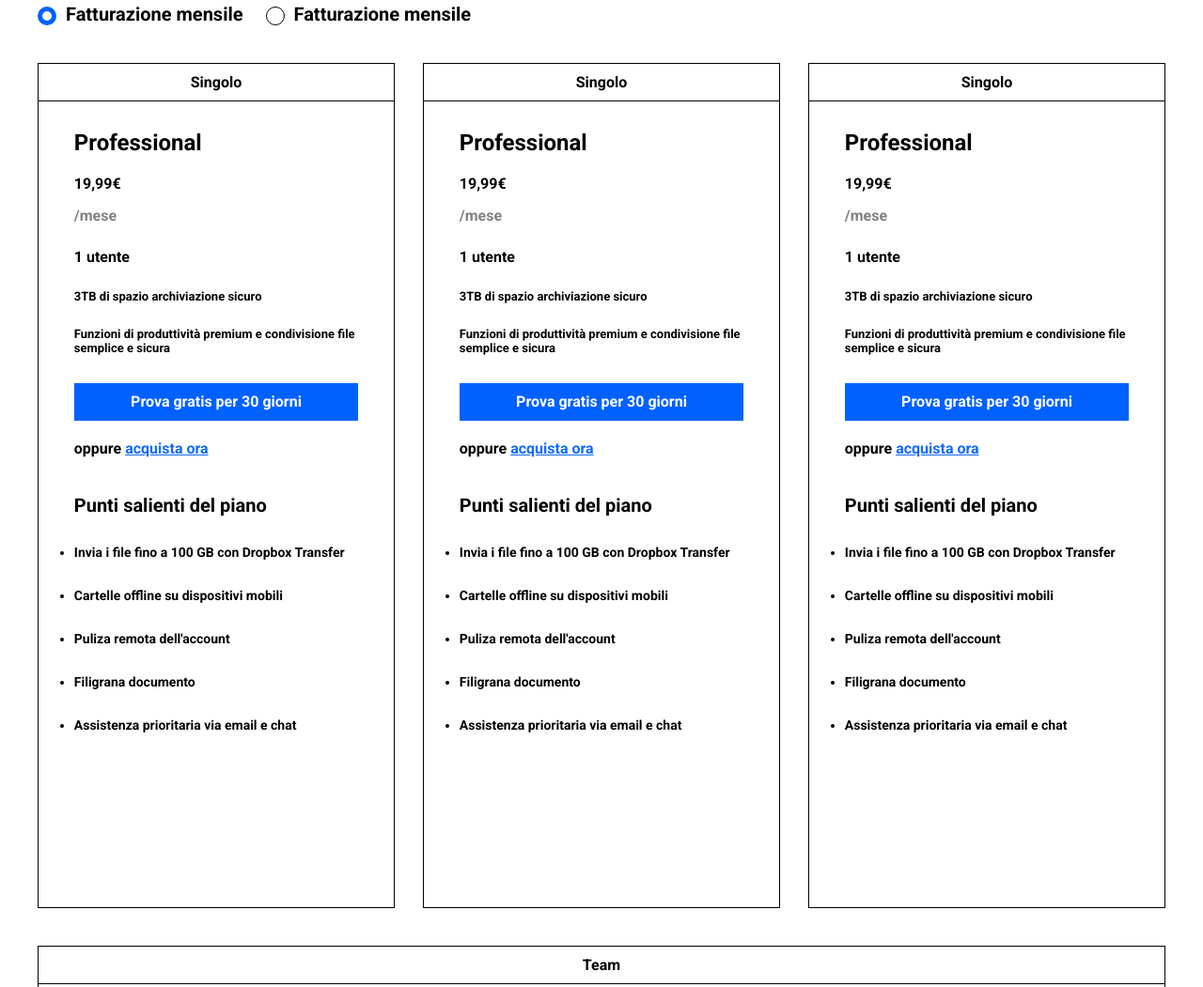
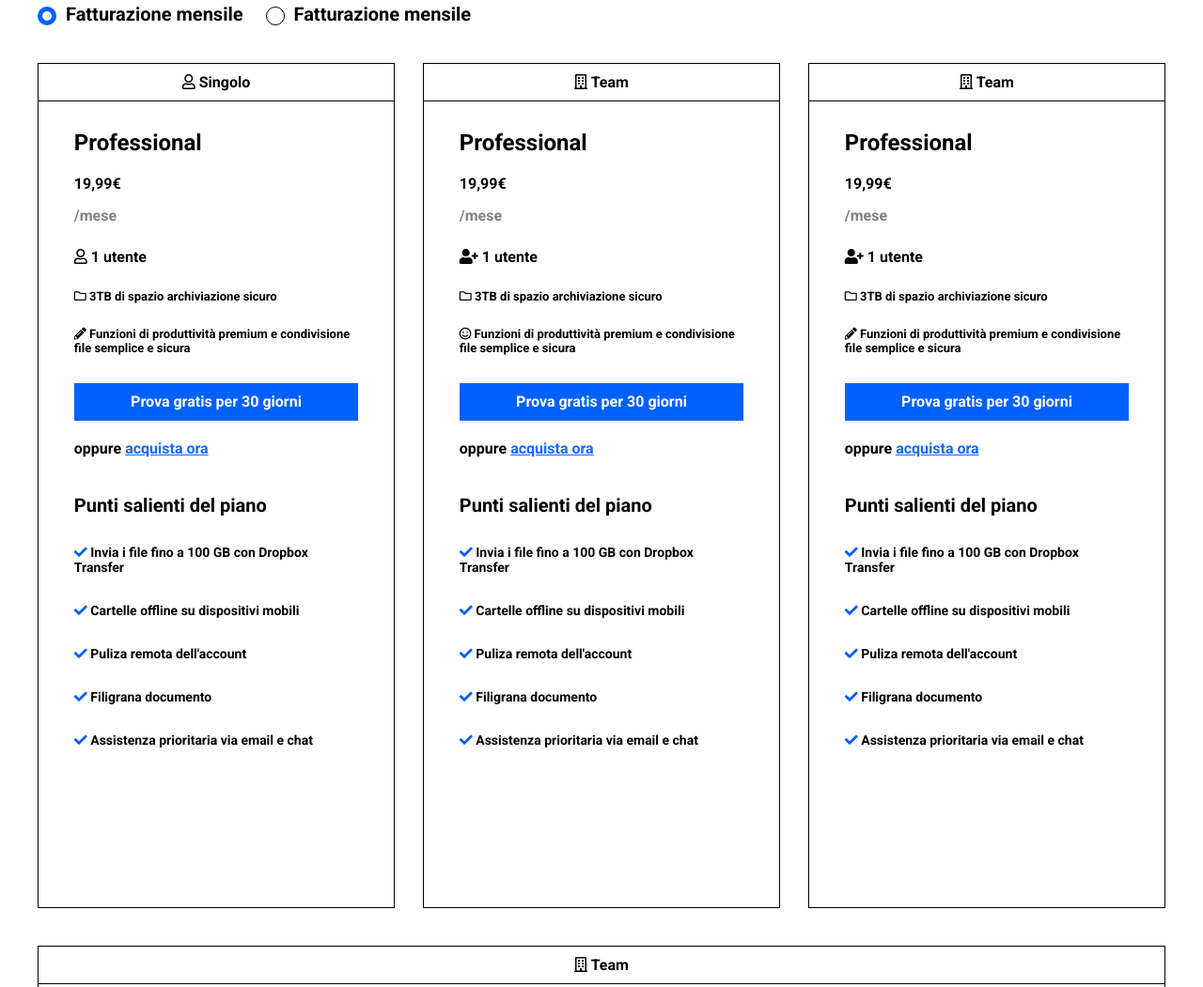
Before and after one commit to Marzio95/htmlcss-dropbox, a plain HTML site: page index.html in a window 1280 px wide. Shown: the part 970-2021 px from the top of the page at 94% size. Drawn offline with Linux system fonts and the light colour scheme.

Commit message:
inserisco le icone con font awesome

```diff
--- a/css/style.css
+++ b/css/style.css
@@ -239,6 +239,7 @@ path{
     font-size: small;
 }
 
+
 .try-it{
     width: 100%;
     height: 40px;
@@ -256,11 +257,21 @@ path{
 
 .ul-colonna{
     margin-top: 20px;
+    list-style: none;
+}
+
+
+.vuoto{
+    height: 40px;
 }
 
 .li-colonna{
     margin-top: 30px;
     font-size: 14px;
+}
+
+.fa-check{
+    color:#0061ff
 }
 
 .tit-ul{
--- a/index.html
+++ b/index.html
@@ -11,6 +11,7 @@
     <link rel="preconnect" href="https://fonts.googleapis.com">
     <link rel="preconnect" href="https://fonts.gstatic.com" crossorigin>
     <link href="https://fonts.googleapis.com/css2?family=Roboto:wght@700&display=swap" rel="stylesheet">
+    <link rel="stylesheet" href="https://cdnjs.cloudflare.com/ajax/libs/font-awesome/5.15.3/css/all.min.css">
 
 
 </head>
@@ -88,77 +89,81 @@
             </div>
 
             <div class="vertical-col">
-                <div class="titolo-col">Singolo</div>
+                <div class="titolo-col"><i class="far fa-user"></i> Singolo</div>
                 <div class="testo-col">
                     <h2 class="h2-col">Professional</h2>
                     <div class="prezzo">19,99€</div>
                     <div class="mesi">/mese</div>
-                    <div class="utente">1 utente</div>
-                    <div class="tera utente">3TB di spazio archiviazione sicuro</div>
-                    <div class="tera utente">Funzioni di produttività premium e condivisione file semplice e sicura
+                    <div class="utente"><i class="far fa-user"></i> 1 utente</div>
+                    <div class="tera utente"><i class="far fa-folder"></i> 3TB di spazio archiviazione sicuro</div>
+                    <div class="tera utente"><i class="fas fa-pencil-alt"></i> Funzioni di produttività premium e condivisione file semplice e sicura
+                    </div>
+                    <a class="link bkg-btt-link try-it" href="#">Prova gratis per 30 giorni</a>
+                    <div class="buy-now">oppure <a class="celeste" href="#">acquista ora</a></div>
+                    <br>
+                    <ul class="ul-colonna last-child"><span class="tit-ul">Punti salienti del piano</span>
+                        <li class="li-colonna"></i><i class="fas fa-check"></i>  Invia i file fino a 100 GB con Dropbox Transfer</li>
+                        <li class="li-colonna"></i><i class="fas fa-check"></i>  Cartelle offline su dispositivi mobili</li>
+                        <li class="li-colonna"></i><i class="fas fa-check"></i>  Puliza remota dell'account</li>
+                        <li class="li-colonna"></i><i class="fas fa-check"></i>  Filigrana documento</li>
+                        <li class="li-colonna"></i><i class="fas fa-check"></i>  Assistenza prioritaria via email e chat</li>
+
+                    </ul>
+                    <div class="vuoto"></div>
+                </div>
+            </div>
+
+            <div class="vertical-col marg-mid">
+                <div class="titolo-col"><i class="far fa-building"></i> Team</div>
+                <div class="testo-col">
+                    <h2 class="h2-col">Professional</h2>
+                    <div class="prezzo">19,99€</div>
+                    <div class="mesi">/mese</div>
+                    <div class="utente"><i class="fas fa-user-plus"></i> 1 utente</div>
+                    <div class="tera utente"><i class="far fa-folder"></i> 3TB di spazio archiviazione sicuro</div>
+                    <div class="tera utente"><i class="far fa-smile"></i> Funzioni di produttività premium e condivisione file semplice e sicura
                     </div>
                     <a class="link bkg-btt-link try-it" href="#">Prova gratis per 30 giorni</a>
                     <div class="buy-now">oppure <a class="celeste" href="#">acquista ora</a></div>
                     <br>
                     <ul class="ul-colonna"><span class="tit-ul">Punti salienti del piano</span>
-                        <li class="li-colonna">Invia i file fino a 100 GB con Dropbox Transfer</li>
-                        <li class="li-colonna">Cartelle offline su dispositivi mobili</li>
-                        <li class="li-colonna">Puliza remota dell'account</li>
-                        <li class="li-colonna">Filigrana documento</li>
-                        <li class="li-colonna">Assistenza prioritaria via email e chat</li>
+                        <li class="li-colonna"><i class="fas fa-check"></i> Invia i file fino a 100 GB con Dropbox Transfer</li>
+                        <li class="li-colonna"><i class="fas fa-check"></i> Cartelle offline su dispositivi mobili</li>
+                        <li class="li-colonna"><i class="fas fa-check"></i> Puliza remota dell'account</li>
+                        <li class="li-colonna"><i class="fas fa-check"></i> Filigrana documento</li>
+                        <li class="li-colonna"><i class="fas fa-check"></i> Assistenza prioritaria via email e chat</li>
+
                     </ul>
                 </div>
             </div>
 
-            <div class="vertical-col marg-mid">
-                <div class="titolo-col">Singolo</div>
+            <div class="vertical-col">
+                <div class="titolo-col"><i class="far fa-building"></i> Team</div>
                 <div class="testo-col">
                     <h2 class="h2-col">Professional</h2>
                     <div class="prezzo">19,99€</div>
                     <div class="mesi">/mese</div>
-                    <div class="utente">1 utente</div>
-                    <div class="tera utente">3TB di spazio archiviazione sicuro</div>
-                    <div class="tera utente">Funzioni di produttività premium e condivisione file semplice e sicura
+                    <div class="utente"><i class="fas fa-user-plus"></i> 1 utente</div>
+                    <div class="tera utente"><i class="far fa-folder"></i> 3TB di spazio archiviazione sicuro</div>
+                    <div class="tera utente"><i class="fas fa-pencil-alt"></i> Funzioni di produttività premium e condivisione file semplice e sicura
                     </div>
                     <a class="link bkg-btt-link try-it" href="#">Prova gratis per 30 giorni</a>
                     <div class="buy-now">oppure <a class="celeste" href="#">acquista ora</a></div>
                     <br>
                     <ul class="ul-colonna"><span class="tit-ul">Punti salienti del piano</span>
-                        <li class="li-colonna">Invia i file fino a 100 GB con Dropbox Transfer</li>
-                        <li class="li-colonna">Cartelle offline su dispositivi mobili</li>
-                        <li class="li-colonna">Puliza remota dell'account</li>
-                        <li class="li-colonna">Filigrana documento</li>
-                        <li class="li-colonna">Assistenza prioritaria via email e chat</li>
-                    </ul>
-                </div>
-            </div>
+                        <li class="li-colonna"><i class="fas fa-check"></i> Invia i file fino a 100 GB con Dropbox Transfer</li>
+                        <li class="li-colonna"><i class="fas fa-check"></i> Cartelle offline su dispositivi mobili</li>
+                        <li class="li-colonna"><i class="fas fa-check"></i> Puliza remota dell'account</li>
+                        <li class="li-colonna"><i class="fas fa-check"></i> Filigrana documento</li>
+                        <li class="li-colonna"><i class="fas fa-check"></i> Assistenza prioritaria via email e chat</li>
 
-            <div class="vertical-col">
-                <div class="titolo-col">Singolo</div>
-                <div class="testo-col">
-                    <h2 class="h2-col">Professional</h2>
-                    <div class="prezzo">19,99€</div>
-                    <div class="mesi">/mese</div>
-                    <div class="utente">1 utente</div>
-                    <div class="tera utente">3TB di spazio archiviazione sicuro</div>
-                    <div class="tera utente">Funzioni di produttività premium e condivisione file semplice e sicura
-                    </div>
-                    <a class="link bkg-btt-link try-it" href="#">Prova gratis per 30 giorni</a>
-                    <div class="buy-now">oppure <a class="celeste" href="#">acquista ora</a></div>
-                    <br>
-                    <ul class="ul-colonna"><span class="tit-ul">Punti salienti del piano</span>
-                        <li class="li-colonna">Invia i file fino a 100 GB con Dropbox Transfer</li>
-                        <li class="li-colonna">Cartelle offline su dispositivi mobili</li>
-                        <li class="li-colonna">Puliza remota dell'account</li>
-                        <li class="li-colonna">Filigrana documento</li>
-                        <li class="li-colonna">Assistenza prioritaria via email e chat</li>
                     </ul>
                 </div>
             </div>
 
             <!-- creo un div per l'ufficio contatti con titolo link e testo -->
             <div class="row-team">
-                <div class="titolo-col">Team</div>
+                <div class="titolo-col"><i class="far fa-building"></i> Team</div>
                 <div class="witdh90 riga">
                     <h3 class="titolo3 inline">Enterprise</h3>
                     <a class="link bkg-btt-link inline float-right uff-vend" href="#">Contatta l'ufficio vendite</a>
```
